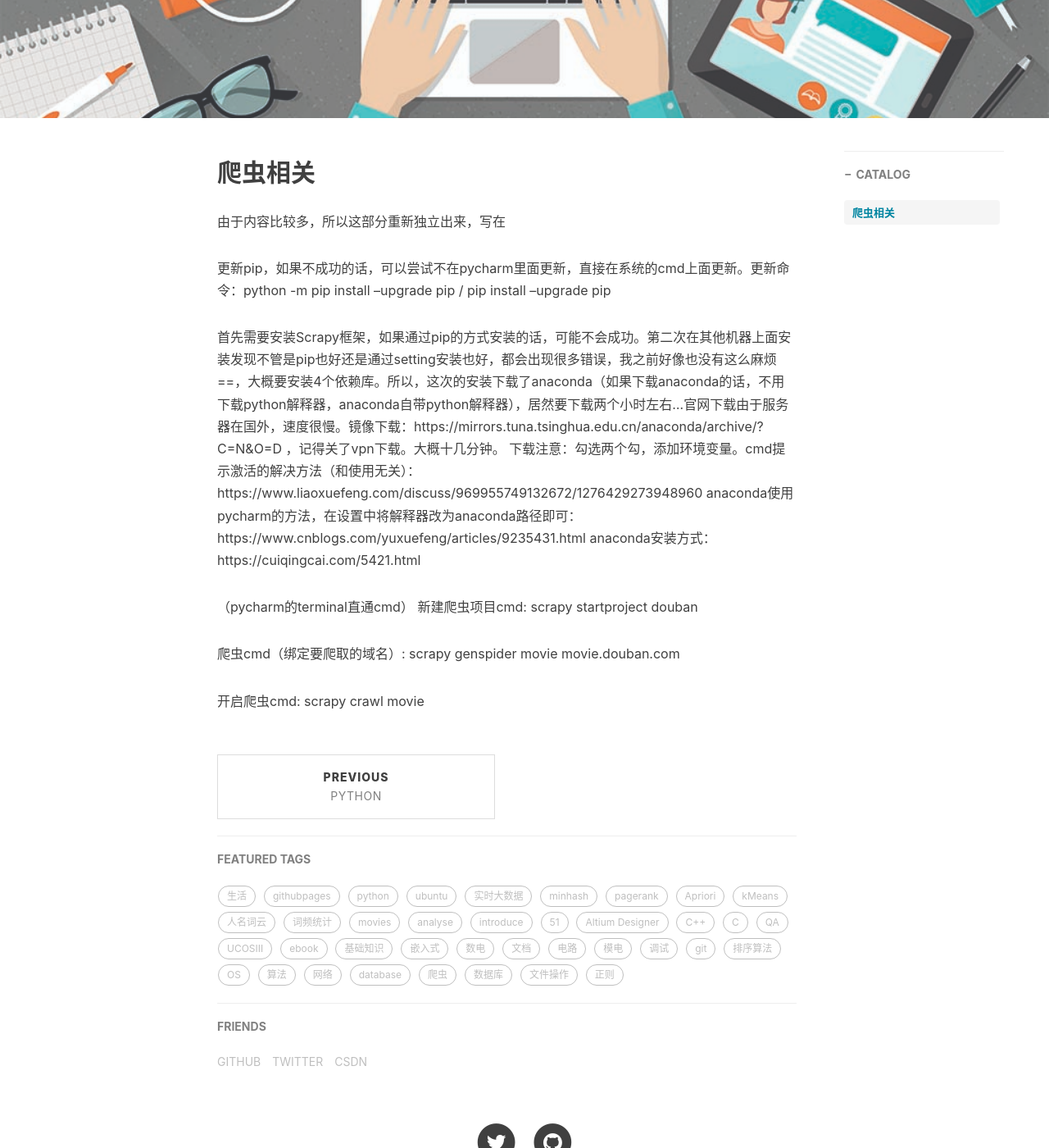
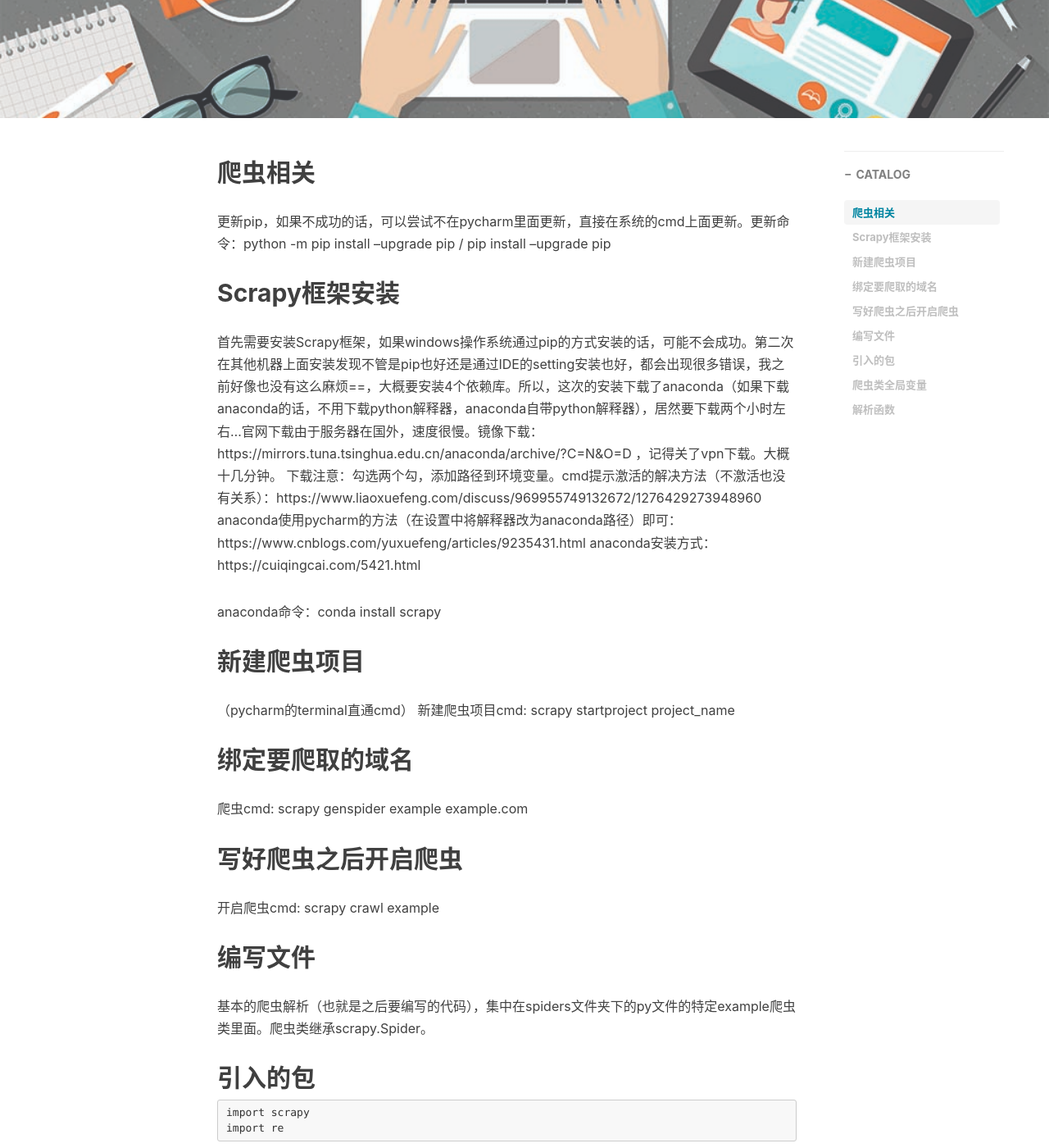
Before and after one commit to anchor2017/anchor2017.github.io, a Jekyll site: the page built from _posts/2020-05-13-python爬虫-2020.md, in a window 1280 px wide and 1400 px high, scrolled down 313 px. Shown: the whole window at 82% size. Built offline with Jekyll 4.4.1, drawn with Linux system fonts in a browser that asks for light colours; nearby versions of some CDN libraries; comment, search, counter and statistics services are not loaded; some of the changed text lies outside the part shown.

Commit message:
Update 2020-05-13-python爬虫-2020.md

````diff
--- a/_posts/2020-05-13-python爬虫-2020.md
+++ b/_posts/2020-05-13-python爬虫-2020.md
@@ -1,6 +1,6 @@
 ---
 layout:     post
-title:      python
+title:      python爬虫
 subtitle:
 date:       2020-05-12
 author:     蔡银锚
@@ -10,23 +10,84 @@ tags:
     - python
     - 爬虫
     - 正则
+    - Scrapy
 ---
 
 
 ## 爬虫相关
 
-由于内容比较多，所以这部分重新独立出来，写在
-
 更新pip，如果不成功的话，可以尝试不在pycharm里面更新，直接在系统的cmd上面更新。更新命令：python -m pip install --upgrade pip / pip install --upgrade pip
 
-首先需要安装Scrapy框架，如果通过pip的方式安装的话，可能不会成功。第二次在其他机器上面安装发现不管是pip也好还是通过setting安装也好，都会出现很多错误，我之前好像也没有这么麻烦==，大概要安装4个依赖库。所以，这次的安装下载了anaconda（如果下载anaconda的话，不用下载python解释器，anaconda自带python解释器），居然要下载两个小时左右...官网下载由于服务器在国外，速度很慢。镜像下载：https://mirrors.tuna.tsinghua.edu.cn/anaconda/archive/?C=N&O=D ，记得关了vpn下载。大概十几分钟。
-下载注意：勾选两个勾，添加环境变量。cmd提示激活的解决方法（和使用无关）：https://www.liaoxuefeng.com/discuss/969955749132672/1276429273948960
-anaconda使用pycharm的方法，在设置中将解释器改为anaconda路径即可：https://www.cnblogs.com/yuxuefeng/articles/9235431.html
+## Scrapy框架安装
+
+首先需要安装Scrapy框架，如果windows操作系统通过pip的方式安装的话，可能不会成功。第二次在其他机器上面安装发现不管是pip也好还是通过IDE的setting安装也好，都会出现很多错误，我之前好像也没有这么麻烦==，大概要安装4个依赖库。所以，这次的安装下载了anaconda（如果下载anaconda的话，不用下载python解释器，anaconda自带python解释器），居然要下载两个小时左右...官网下载由于服务器在国外，速度很慢。镜像下载：https://mirrors.tuna.tsinghua.edu.cn/anaconda/archive/?C=N&O=D ，记得关了vpn下载。大概十几分钟。
+下载注意：勾选两个勾，添加路径到环境变量。cmd提示激活的解决方法（不激活也没有关系）：https://www.liaoxuefeng.com/discuss/969955749132672/1276429273948960
+anaconda使用pycharm的方法（在设置中将解释器改为anaconda路径）即可：https://www.cnblogs.com/yuxuefeng/articles/9235431.html
 anaconda安装方式：https://cuiqingcai.com/5421.html
 
+anaconda命令：conda install scrapy
+
+
+## 新建爬虫项目
+
 （pycharm的terminal直通cmd）
-新建爬虫项目cmd: scrapy startproject douban
+新建爬虫项目cmd: scrapy startproject project_name
 
-爬虫cmd（绑定要爬取的域名）: scrapy genspider movie movie.douban.com
+## 绑定要爬取的域名
 
-开启爬虫cmd: scrapy crawl movie
+爬虫cmd: scrapy genspider example example.com
+
+## 写好爬虫之后开启爬虫
+
+开启爬虫cmd: scrapy crawl example
+
+
+## 编写文件
+基本的爬虫解析（也就是之后要编写的代码），集中在spiders文件夹下的py文件的特定example爬虫类里面。爬虫类继承scrapy.Spider。
+
+## 引入的包
+```
+import scrapy
+import re
+```
+
+## 爬虫类全局变量
+```
+# 爬虫的名字、允许爬取网页的域名（起过滤作用）、开始爬取也就是第一个爬取的页面地址。
+name = ''
+allowed_domains = []
+start_urls = []
+```
+
+## 解析函数
+```
+parse(self, response) # 第一个参数是类自身、第二个参数是返回的页面
+# 使用re解析方式
+ids = response.selector.re('.*<b class="fl"><a href="/Product/(.*?)">.*</a></b>.*')
+# 两个列表合成一个字典
+for x, y in zip(ids, titles):
+    id_title[x] = y
+# 继续发起爬虫请求
+yield scrapy.Request(new_url, self.parse_url)
+# 单纯调用re模块，字符串前面加个字母r，第一个参数是模板、第二个参数是要匹配的字符串，结果返回的是一个列表，括号中的(.*?)即为列表的第一个元素，也可以使用(.+?)表示匹配至少一个字符。
+f_id = re.findall(r".*qClsId=(.*?)/", response.url+'/')[0]
+# 如果要附带额外参数可以使用meta,meta字典要放在最后面。
+def parse_url(self, response):
+    ...
+    yield scrapy.Request(last_url, self.parse_last_url, meta={'f_id': f_id})
+def parse_last_url(self, response):
+    f_id = response.meta['f_id']
+    ...
+
+# 匹配换行符，可以使用[\s\S]*，.*可以匹配除了换行符之外的其他字符。
+text2 = response.selector.re('.*<div class="product_content clearfix  c-33">([\s\S]*)<div class="product_info_right fr  bsd">.*')[0]
+
+# 去掉html文件中的<xxxxx>双尖括号和里面的内容
+dr = re.compile(r'<[^>]+>', re.S)
+dd = dr.sub('', text2)
+dd = ''.join(dd.split())
+
+# 写入文件跳过无法匹配的字符，errors='ignore'
+with open(file_pre+'.txt', 'a', errors='ignore') as f:
+    f.write(title+'\n')
+```
````
